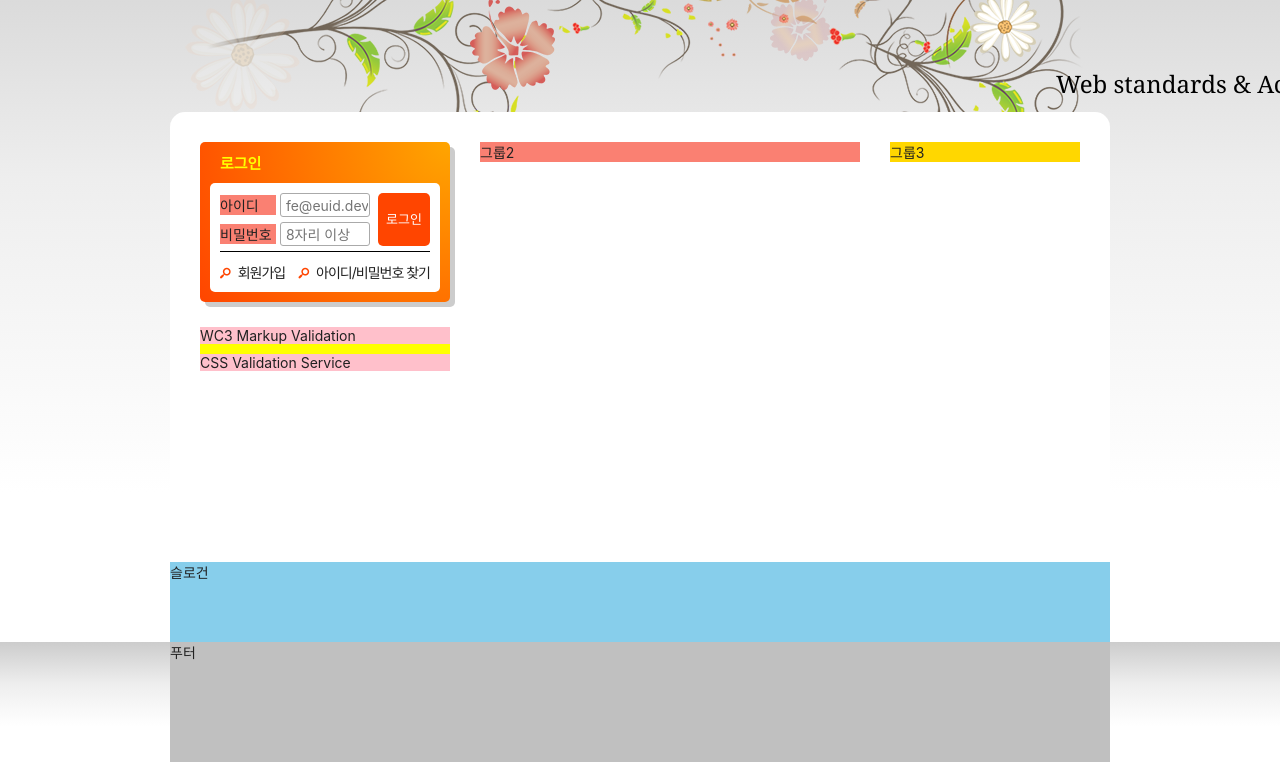
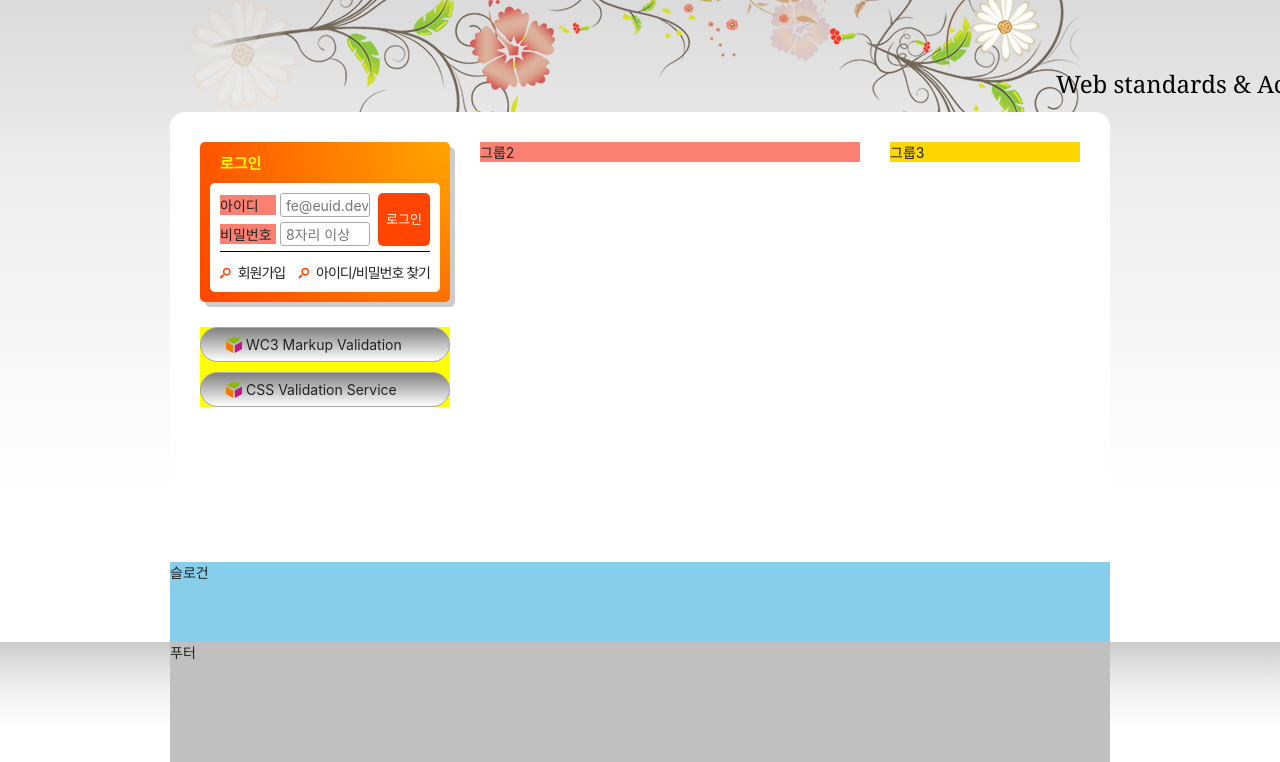
Before and after one commit to donghyeon413/html5, a plain HTML site: page index.html in a window 1280 px wide. Shown: the part 135-897 px from the top of the page. Drawn offline with Linux system fonts and the light colour scheme; a web font is replaced by a local one.

Commit message:
밸리데이션icon 추가

```diff
--- a/styles/style.css
+++ b/styles/style.css
@@ -386,14 +386,37 @@
 }
 
 /* 유효성 검사 배너 */
+
+
 .validation-list{
   background-color: yellow;
   margin-top: 25px;
 }
 
 .validation-list li {
-  background-color: pink;
   margin-top: 10px;
+
+}
+
+.validation-list a{
+  display: block;
+  background: url("./images/validation_icon.png") no-repeat  25px 50%, gray linear-gradient(to bottom, gray, white);
+  padding: 8px 15px 8px 45px;
+  border-radius: 30px;
+  border:  1px solid #aaa;
+  cursor: pointer;
+
+}
+/*
+.validation-list a::before{
+  content: url("./images/validation_icon.png");
+  background-color: aqua;
+  vertical-align: middle;
+}  */
+
+.validation-list a:hover,
+.validation-list a:focus{
+  color: red;
 }
 
 /* 슬로건 */
```
